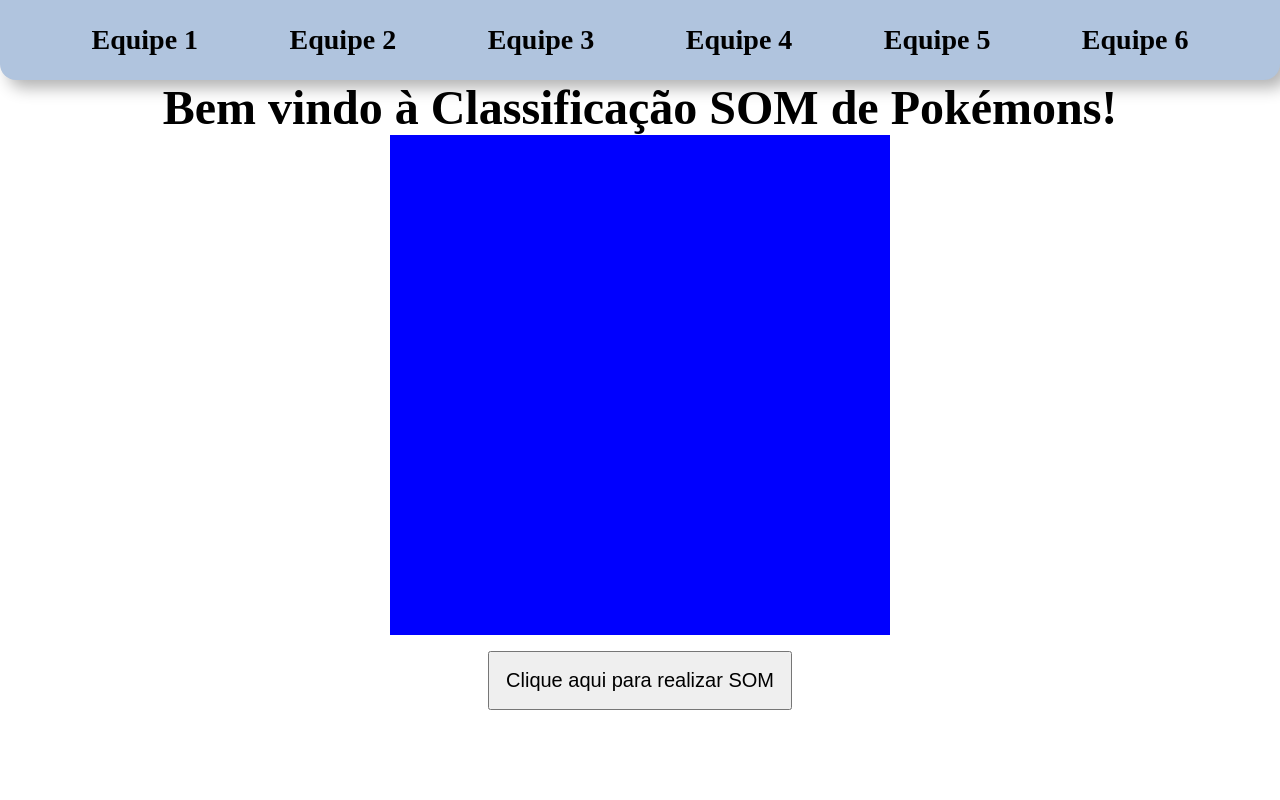
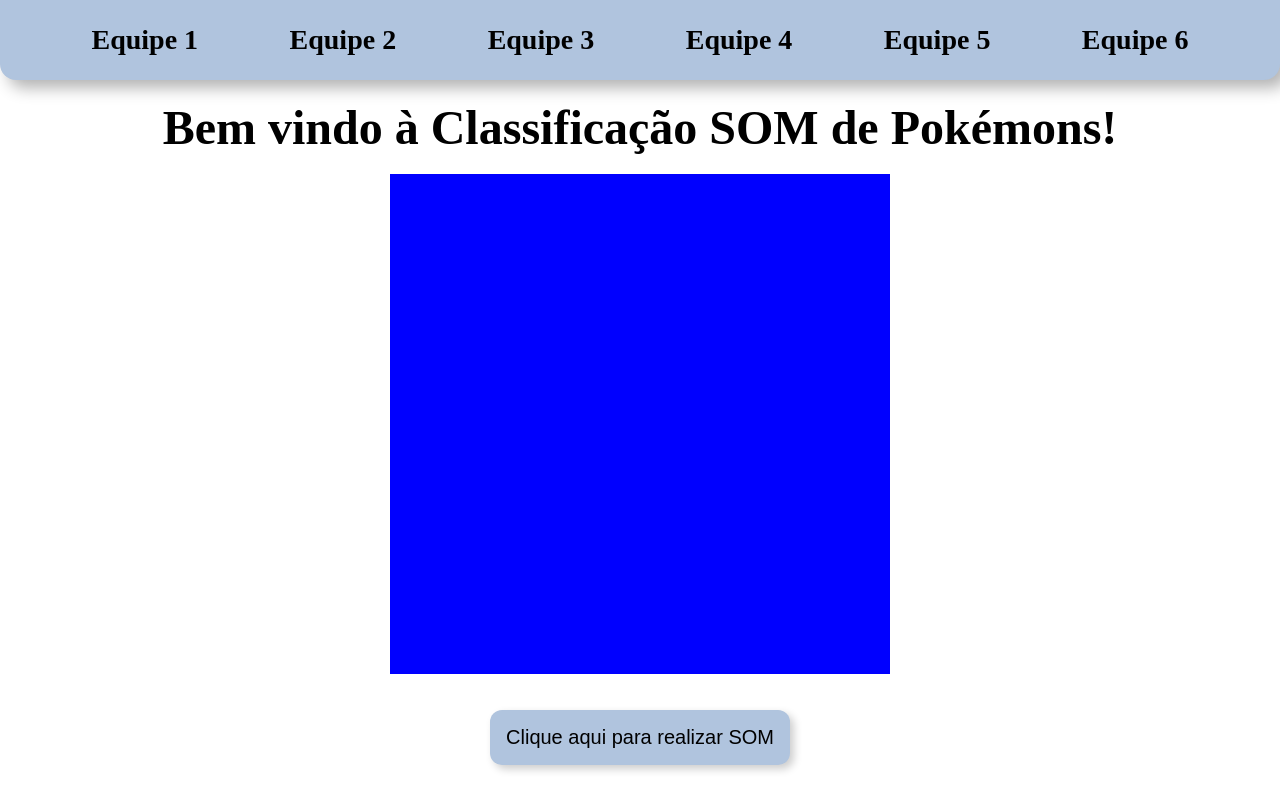
Before and after one commit to D4NL18/TIC2un, an Angular app in the folder som-frontend/: page /som in a window 1280 px wide. Built offline with nearby package versions, Linux system fonts and the light colour scheme.

Commit message:
finalização botão

```diff
--- a/som-frontend/src/app/components/button/button.component.scss
+++ b/som-frontend/src/app/components/button/button.component.scss
@@ -1,8 +1,23 @@
+@import "../../../styles/variables.scss";
+
 .container-button {
     padding: 1rem;
     margin: 1rem 0;
+    border-radius: 0.75rem;
+    background-color: $colorprimary;
+    border: 0;
+    box-shadow: 4px 4px 8px rgba(0, 0, 0, 0.2);
+    cursor: pointer;
 
     .text-button {
         font-size: 1.25rem;
     }
 }
+
+.container-button:hover {
+    transform: scale(1.01);
+}
+
+.container-button:active{
+    opacity: 0.8;
+}
--- a/som-frontend/src/app/components/nav/nav.component.scss
+++ b/som-frontend/src/app/components/nav/nav.component.scss
@@ -1,7 +1,9 @@
+@import "../../../styles/variables.scss";
+
 .main-nav {
     width: 100%;
     height: 10vh;
-    background-color: lightsteelblue;
+    background-color: $colorprimary;
     box-shadow: 8px 8px 16px rgba(0, 0, 0, 0.3);
     border-bottom-left-radius: 1rem;
     border-bottom-right-radius: 1rem;
--- a/som-frontend/src/app/views/som/som.component.scss
+++ b/som-frontend/src/app/views/som/som.component.scss
@@ -1,6 +1,5 @@
 .som-page-main {
     display: flex;
-    justify-content: center;
     width: 100vw;
     height: 90vh;
 
@@ -10,6 +9,7 @@
         display: flex;
         flex-direction: column;
         align-items: center;
+        justify-content: space-evenly;
 
         .som-page-title-container {
             font-size: 2rem;
--- /dev/null
+++ b/som-frontend/src/styles/variables.scss
@@ -0,0 +1 @@
+$colorprimary: lightsteelblue;
```
